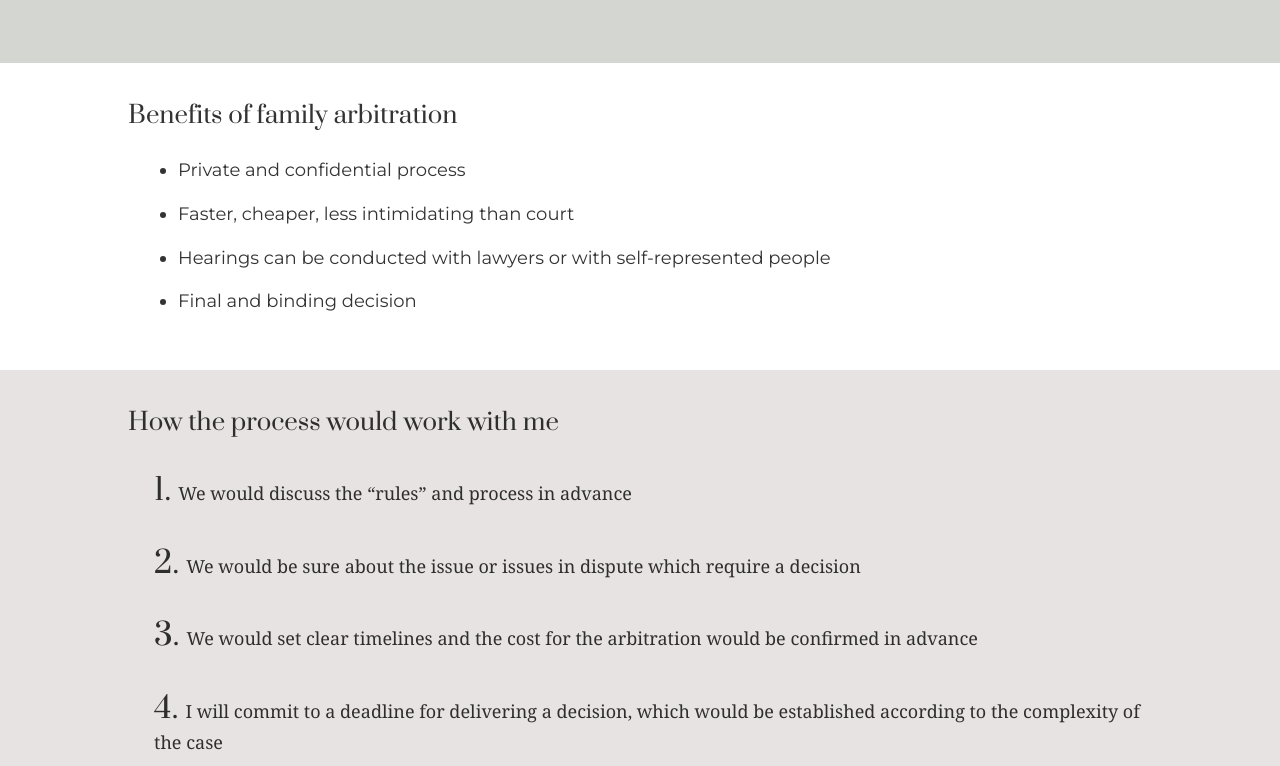
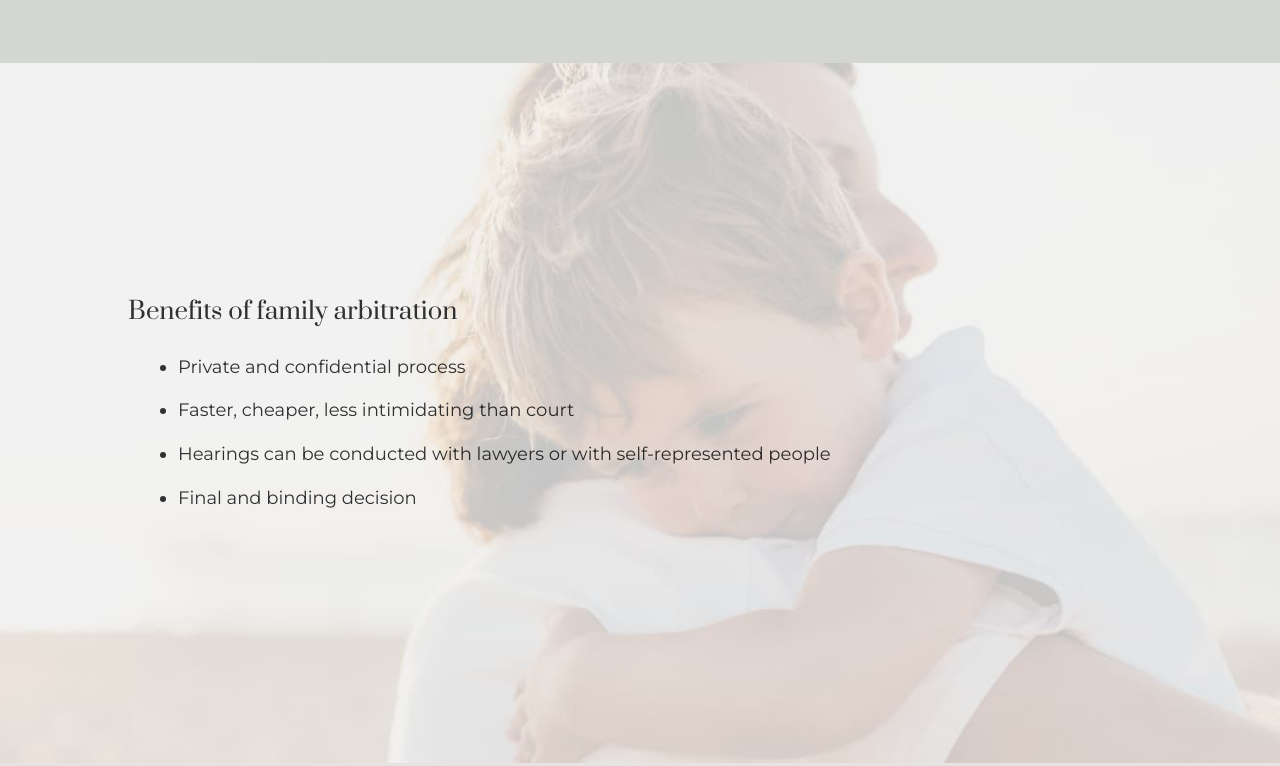
Before and after one commit to milos-prince/lbpLaw, a Gatsby site: page /family-arbitration in a window 1280 px wide. Shown: the part 1186-1952 px from the top of the page. Built offline with nearby package versions, Linux system fonts and the light colour scheme; Gatsby itself is replaced by a stand-in of ours.

Commit message:
added photo

```diff
--- a/src/components/custom.css
+++ b/src/components/custom.css
@@ -377,6 +377,14 @@ image-rendering: crisp-edges;
   font-family: 'Prata';
   line-height: 144.1%;
 }
+.familyBg{
+  height:700px;
+  display: flex;
+  align-items:center;
+  background-image: url(../images/family.jpg);
+  background-size: cover;
+  background-position: 60% 60%;
+}
 .leftQuote, .rightQuote{
   position: absolute;
   font-size:100px;
--- a/src/pages/family-arbitration.js
+++ b/src/pages/family-arbitration.js
@@ -24,7 +24,7 @@ const IndexPage = () => (
       <h1 className="rightQuote mb-0">”</h1>
       </div>
       </section>
-      <section className="textSection">
+      <section className="textSection familyBg">
       <div>
         <h2>Benefits of family arbitration</h2>
         <ul className="serrat benefitsOfArbitration">
```
